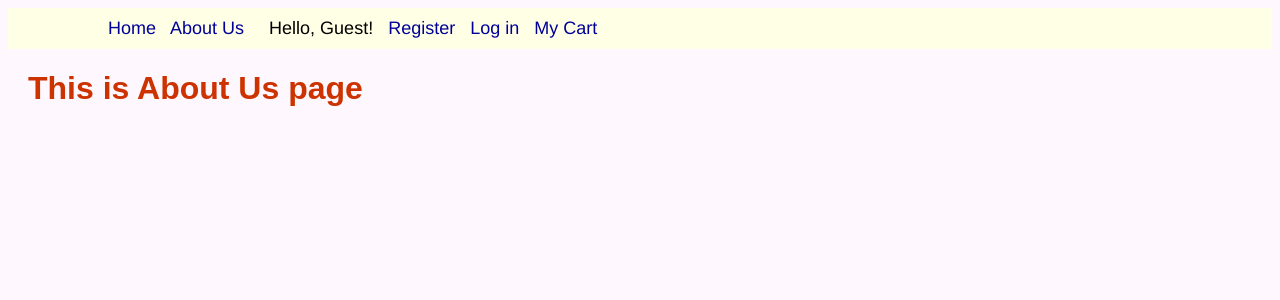
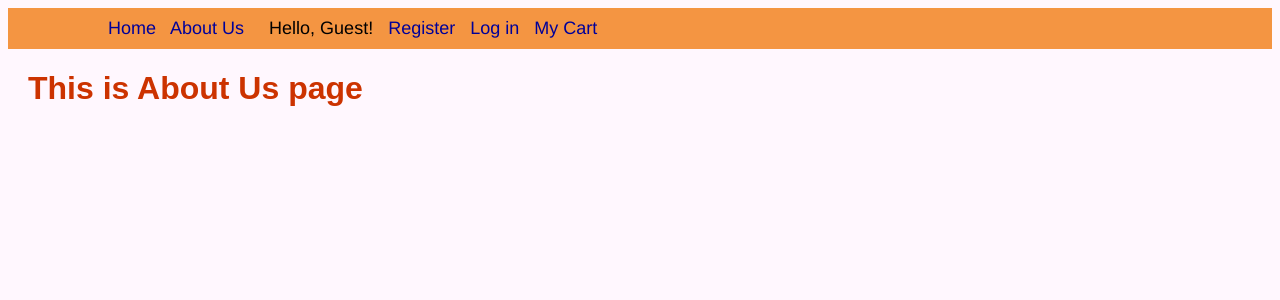
Before and after one commit to itzwill/flask-shop, a Flask app: page /about in a window 1280 px wide. Shown: the top 300 px of the page. Run offline with Flask 2, Linux system fonts and the light colour scheme.

Commit message:
changed header colour

```diff
--- a/shop/static/style.css
+++ b/shop/static/style.css
@@ -24,5 +24,5 @@ a:hover {
     padding:10px 100px;
     font-size:18px;
     overflow:auto;
-    background-color: #ffffe6;
+    background-color: #f49542;
 }
```
